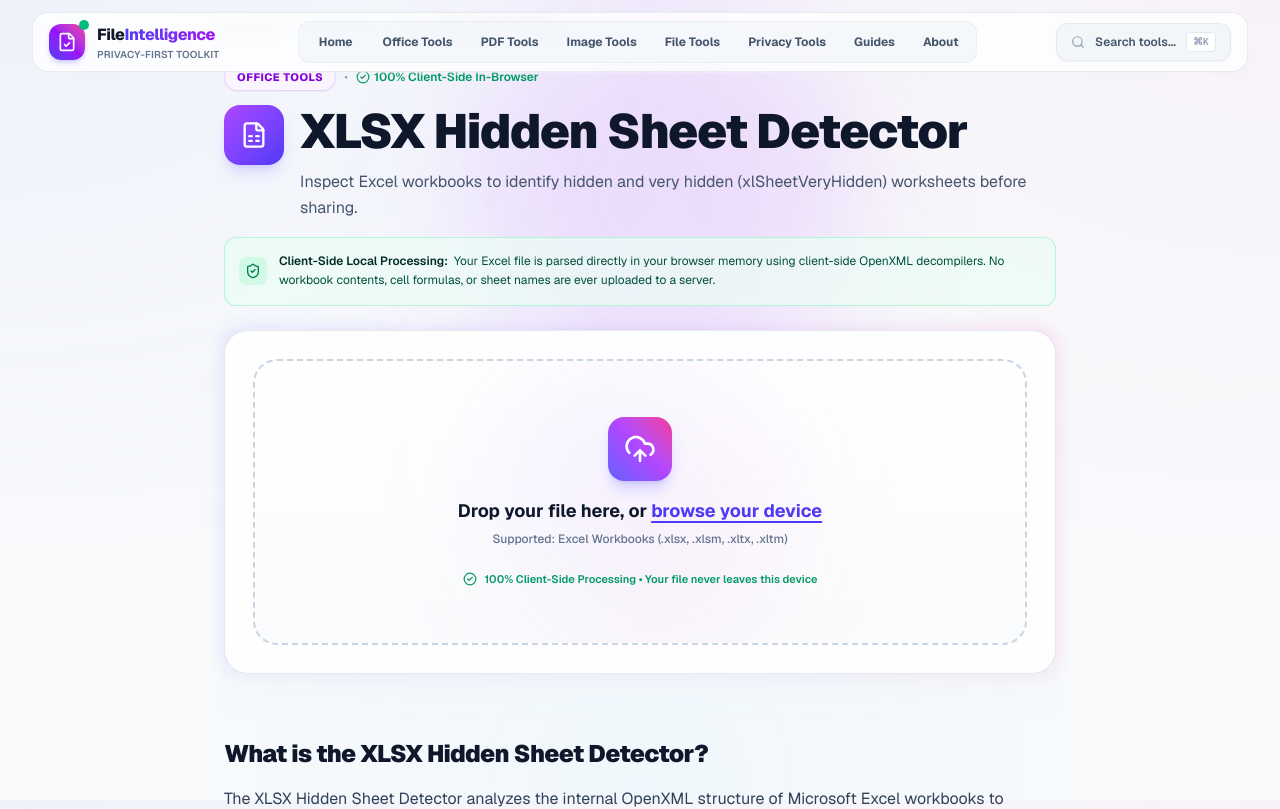
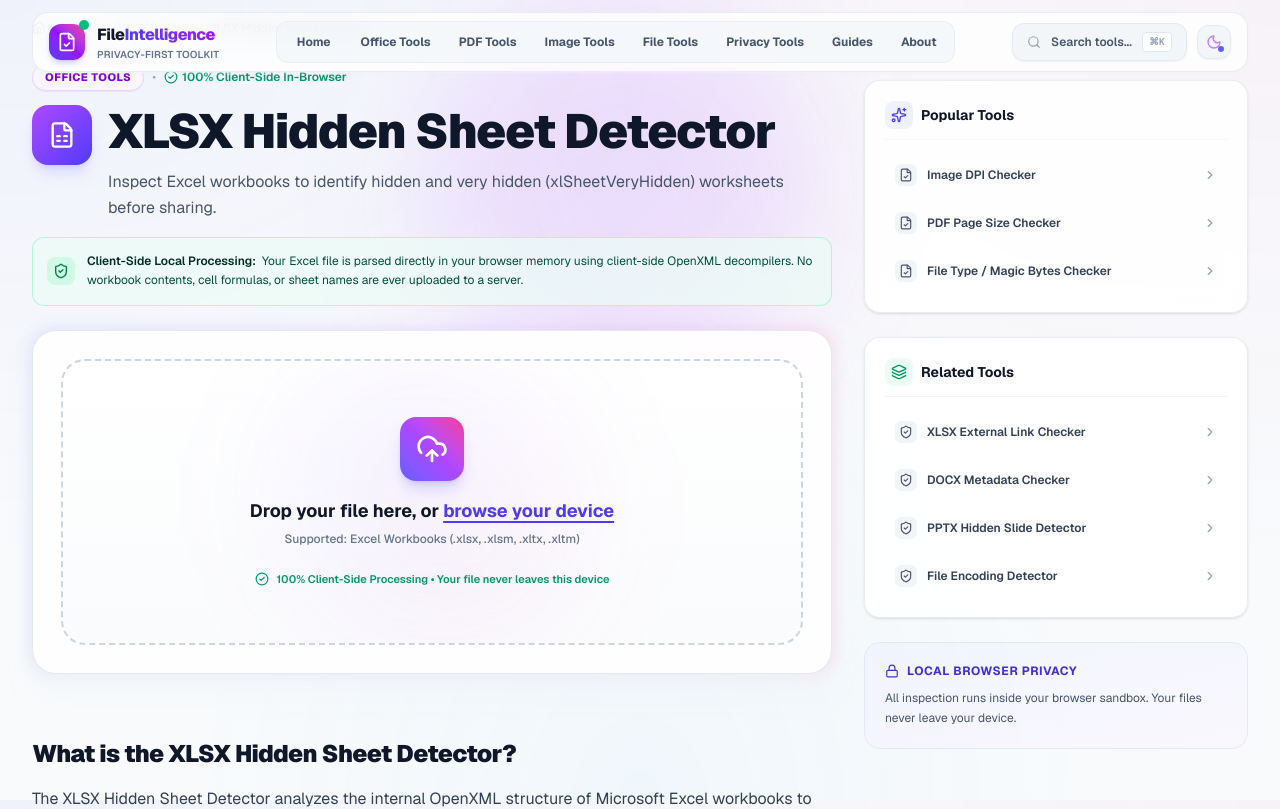
Before and after one commit to kadirlaskar012/Tools_Website, a Next.js app: page /tools/xlsx-hidden-sheet-detector in a window 1280 px wide. Shown: the top 809 px of the page. Built offline with nearby package versions, Linux system fonts and the light colour scheme; no server answers.

Commit message:
feat(ui): implement desktop 2-column sidebar, mobile responsive layout, auto time-based theme system, and theme toggle

```diff
--- a/src/app/layout.tsx
+++ b/src/app/layout.tsx
@@ -100,9 +100,17 @@
   return (
     <html
       lang="en"
+      suppressHydrationWarning
       className={`${geistSans.variable} ${geistMono.variable} h-full antialiased`}
     >
-      <body className="min-h-full flex flex-col bg-white text-slate-900 dark:bg-slate-950 dark:text-slate-100 font-sans selection:bg-indigo-500 selection:text-white">
+      <head>
+        <script
+          dangerouslySetInnerHTML={{
+            __html: `(function(){try{var pref=localStorage.getItem('fi_theme')||'auto';var isDark=false;if(pref==='dark'){isDark=true;}else if(pref==='light'){isDark=false;}else{var h=new Date().getHours();isDark=(h>=18||h<6);}if(isDark){document.documentElement.classList.add('dark');document.documentElement.setAttribute('data-theme','dark');}else{document.documentElement.classList.remove('dark');document.documentElement.setAttribute('data-theme','light');}}catch(e){}})();`,
+          }}
+        />
+      </head>
+      <body className="min-h-full flex flex-col bg-white text-slate-900 dark:bg-slate-950 dark:text-slate-100 font-sans selection:bg-indigo-500 selection:text-white transition-colors duration-150">
         <WebsiteOrganizationSchema />
         <Header />
         <main className="flex-1 w-full">{children}</main>
--- a/src/components/layout/Header.tsx
+++ b/src/components/layout/Header.tsx
@@ -7,6 +7,7 @@
 import { CATEGORY_LIST } from '@/lib/categories-registry';
 import { CommandSearch } from './CommandSearch';
 import { MobileNav } from './MobileNav';
+import { ThemeToggle } from './ThemeToggle';
 
 export function Header() {
   const [isSearchOpen, setIsSearchOpen] = useState(false);
@@ -116,6 +117,9 @@
                 </kbd>
               </button>
 
+              {/* Theme Toggle (Auto Day/Night, Light, Dark) */}
+              <ThemeToggle />
+
               <button
                 onClick={() => setIsMobileMenuOpen(true)}
                 aria-label="Open Navigation Menu"
--- /dev/null
+++ b/src/components/layout/ThemeToggle.tsx
@@ -0,0 +1,110 @@
+'use client';
+
+import React, { useState, useEffect } from 'react';
+import { Sun, Moon, Clock } from 'lucide-react';
+
+export type ThemeMode = 'auto' | 'light' | 'dark';
+
+export function ThemeToggle() {
+  const [mode, setMode] = useState<ThemeMode>('auto');
+  const [isDarkEffective, setIsDarkEffective] = useState<boolean>(false);
+  const [mounted, setMounted] = useState(false);
+
+  // Apply theme to document
+  const applyTheme = (targetMode: ThemeMode) => {
+    let shouldBeDark = false;
+
+    if (targetMode === 'dark') {
+      shouldBeDark = true;
+    } else if (targetMode === 'light') {
+      shouldBeDark = false;
+    } else {
+      // Auto: 06:00 to 17:59 is light, 18:00 to 05:59 is dark
+      const hours = new Date().getHours();
+      shouldBeDark = hours >= 18 || hours < 6;
+    }
+
+    if (shouldBeDark) {
+      document.documentElement.classList.add('dark');
+      document.documentElement.setAttribute('data-theme', 'dark');
+    } else {
+      document.documentElement.classList.remove('dark');
+      document.documentElement.setAttribute('data-theme', 'light');
+    }
+
+    setIsDarkEffective(shouldBeDark);
+  };
+
+  useEffect(() => {
+    setMounted(true);
+    const saved = (localStorage.getItem('fi_theme') as ThemeMode) || 'auto';
+    setMode(saved);
+    applyTheme(saved);
+
+    // If auto, periodically re-check every minute for time shifts
+    const interval = setInterval(() => {
+      const currentPref = (localStorage.getItem('fi_theme') as ThemeMode) || 'auto';
+      if (currentPref === 'auto') {
+        applyTheme('auto');
+      }
+    }, 60000);
+
+    return () => clearInterval(interval);
+  }, []);
+
+  const handleCycleTheme = () => {
+    let nextMode: ThemeMode = 'light';
+    if (mode === 'auto') {
+      // If currently auto, switch to explicit opposite or light
+      nextMode = isDarkEffective ? 'light' : 'dark';
+    } else if (mode === 'light') {
+      nextMode = 'dark';
+    } else if (mode === 'dark') {
+      nextMode = 'auto';
+    }
+
+    setMode(nextMode);
+    localStorage.setItem('fi_theme', nextMode);
+    applyTheme(nextMode);
+  };
+
+  if (!mounted) {
+    return (
+      <div className="w-8 h-8 rounded-xl bg-slate-100 dark:bg-slate-800/80 border border-slate-200/80 dark:border-slate-700/80 animate-pulse" />
+    );
+  }
+
+  const getLabel = () => {
+    if (mode === 'auto') {
+      return `Theme: Auto (${isDarkEffective ? 'Night' : 'Day'})`;
+    }
+    return `Theme: ${mode === 'dark' ? 'Dark' : 'Light'}`;
+  };
+
+  return (
+    <button
+      type="button"
+      onClick={handleCycleTheme}
+      title={`${getLabel()} - Click to cycle (Light / Dark / Auto)`}
+      aria-label={`${getLabel()} - Click to switch theme`}
+      className="relative flex items-center justify-center w-8 h-8 sm:w-8.5 sm:h-8.5 rounded-xl bg-slate-100/90 dark:bg-slate-800/80 hover:bg-indigo-50 dark:hover:bg-indigo-950/40 text-slate-700 dark:text-slate-200 border border-slate-200/80 dark:border-slate-700/80 hover:border-indigo-300 dark:hover:border-indigo-700/80 transition-all duration-200 shadow-xs focus:outline-hidden focus:ring-2 focus:ring-indigo-500 flex-shrink-0"
+    >
+      {mode === 'auto' ? (
+        <div className="relative flex items-center justify-center">
+          {isDarkEffective ? (
+            <Moon className="w-4 h-4 text-purple-400 animate-in fade-in zoom-in-75 duration-200" />
+          ) : (
+            <Sun className="w-4 h-4 text-amber-500 animate-in fade-in zoom-in-75 duration-200" />
+          )}
+          <span className="absolute -bottom-1 -right-1 flex h-2 w-2">
+            <span className="relative inline-flex rounded-full h-1.5 w-1.5 bg-indigo-500"></span>
+          </span>
+        </div>
+      ) : mode === 'dark' ? (
+        <Moon className="w-4 h-4 text-indigo-400 animate-in fade-in zoom-in-75 duration-200" />
+      ) : (
+        <Sun className="w-4 h-4 text-amber-500 animate-in fade-in zoom-in-75 duration-200" />
+      )}
+    </button>
+  );
+}
--- a/src/components/tools/ToolPageLayout.tsx
+++ b/src/components/tools/ToolPageLayout.tsx
@@ -23,9 +23,12 @@
   FileBox,
   HelpCircle,
   Table,
+  Lock,
+  ChevronRight,
 } from 'lucide-react';
 import { ToolDefinition, AnalysisResult } from '@/lib/types';
 import { CATEGORIES } from '@/lib/categories-registry';
+import { POPULAR_TOOLS, getRelatedTools } from '@/lib/tools-registry';
 import { Breadcrumbs } from '@/components/ui/Breadcrumbs';
 import { PrivacyNotice } from './PrivacyNotice';
 import { FileDropzone } from './FileDropzone';
@@ -117,18 +120,23 @@
   };
 
   const theme = getCategoryTheme(tool.category);
+  const popularTools = POPULAR_TOOLS.filter((t) => t.id !== tool.id).slice(0, 5);
+  const relatedTools = getRelatedTools(tool.id).slice(0, 5);
 
   return (
     <div className="w-full relative overflow-hidden">
       {/* Background ambient lighting */}
-      <div className="absolute top-0 left-1/2 -translate-x-1/2 w-full max-w-5xl h-[450px] pointer-events-none -z-10">
+      <div className="absolute top-0 left-1/2 -translate-x-1/2 w-full max-w-7xl h-[450px] pointer-events-none -z-10">
         <div className={`absolute top-0 left-1/3 w-96 h-96 ${theme.bgOrb} rounded-full blur-3xl`}></div>
       </div>
 
       {/* Schema.org WebApplication Structured Data */}
       <WebApplicationSchema tool={tool} />
 
-      <div className="max-w-4xl mx-auto px-4 sm:px-6 lg:px-8 pt-3 pb-12 sm:pt-4 sm:pb-16">
+      <div className="max-w-7xl mx-auto px-4 sm:px-6 lg:px-8 pt-3 pb-12 sm:pt-4 sm:pb-16">
+        <div className="grid grid-cols-1 lg:grid-cols-12 gap-8 items-start">
+          {/* Main Left Content Area (col-span-8) */}
+          <main className="lg:col-span-8 w-full min-w-0">
             {/* Breadcrumbs */}
             <Breadcrumbs
               items={[
@@ -548,14 +556,96 @@
           {/* 9. FAQs (Interactive Accordion) */}
           <ToolFAQ faqs={tool.faqs} />
 
-          <hr className="border-slate-200/80 dark:border-slate-800" />
-
-          {/* 10. Related Tools */}
+          {/* 10. Mobile-Visible Related Tools */}
+          <div className="lg:hidden">
+            <hr className="border-slate-200/80 dark:border-slate-800 my-8" />
             <RelatedTools
               toolId={tool.id}
               categorySlug={category.slug}
               categoryName={category.name}
             />
+          </div>
+        </div>
+      </main>
+
+      {/* RIGHT COLUMN: Desktop Sidebar (col-span-4 hidden lg:block) */}
+      <aside className="hidden lg:block lg:col-span-4 sticky top-20 space-y-6">
+        {/* Popular Tools Card */}
+        <div className="p-5 rounded-2xl bg-white/90 dark:bg-slate-900/90 backdrop-blur-md border border-slate-200/80 dark:border-slate-800 shadow-sm space-y-3.5">
+          <div className="flex items-center gap-2 pb-2.5 border-b border-slate-100 dark:border-slate-800">
+            <div className="p-1.5 rounded-lg bg-indigo-50 dark:bg-indigo-950/60 text-indigo-600 dark:text-indigo-400">
+              <Sparkles className="w-4 h-4" />
+            </div>
+            <h3 className="text-sm font-bold text-slate-900 dark:text-slate-100">
+              Popular Tools
+            </h3>
+          </div>
+          <div className="space-y-1.5">
+            {popularTools.map((pt) => (
+              <Link
+                key={pt.id}
+                href={`/tools/${pt.slug}`}
+                className="group flex items-center justify-between p-2.5 rounded-xl hover:bg-slate-100/80 dark:hover:bg-slate-800/60 transition"
+              >
+                <div className="flex items-center gap-2.5 min-w-0">
+                  <div className="p-1 rounded-md bg-slate-100 dark:bg-slate-800 text-slate-600 dark:text-slate-300 group-hover:text-indigo-600 dark:group-hover:text-indigo-400 transition flex-shrink-0">
+                    <FileCheck className="w-3.5 h-3.5" />
+                  </div>
+                  <span className="text-xs font-semibold text-slate-700 dark:text-slate-300 group-hover:text-indigo-600 dark:group-hover:text-indigo-400 transition truncate">
+                    {pt.title}
+                  </span>
+                </div>
+                <ChevronRight className="w-3.5 h-3.5 text-slate-400 group-hover:text-indigo-600 group-hover:translate-x-0.5 transition-transform flex-shrink-0" />
+              </Link>
+            ))}
+          </div>
+        </div>
+
+        {/* Related Tools Card */}
+        <div className="p-5 rounded-2xl bg-white/90 dark:bg-slate-900/90 backdrop-blur-md border border-slate-200/80 dark:border-slate-800 shadow-sm space-y-3.5">
+          <div className="flex items-center gap-2 pb-2.5 border-b border-slate-100 dark:border-slate-800">
+            <div className="p-1.5 rounded-lg bg-emerald-50 dark:bg-emerald-950/60 text-emerald-600 dark:text-emerald-400">
+              <Layers className="w-4 h-4" />
+            </div>
+            <h3 className="text-sm font-bold text-slate-900 dark:text-slate-100">
+              Related Tools
+            </h3>
+          </div>
+          <div className="space-y-1.5">
+            {relatedTools.map((rt) => (
+              <Link
+                key={rt.id}
+                href={`/tools/${rt.slug}`}
+                className="group flex items-center justify-between p-2.5 rounded-xl hover:bg-slate-100/80 dark:hover:bg-slate-800/60 transition"
+              >
+                <div className="flex items-center gap-2.5 min-w-0">
+                  <div className="p-1 rounded-md bg-slate-100 dark:bg-slate-800 text-slate-600 dark:text-slate-300 group-hover:text-emerald-600 dark:group-hover:text-emerald-400 transition flex-shrink-0">
+                    <ShieldCheck className="w-3.5 h-3.5" />
+                  </div>
+                  <span className="text-xs font-semibold text-slate-700 dark:text-slate-300 group-hover:text-emerald-600 dark:group-hover:text-emerald-400 transition truncate">
+                    {rt.title}
+                  </span>
+                </div>
+                <ChevronRight className="w-3.5 h-3.5 text-slate-400 group-hover:text-emerald-600 group-hover:translate-x-0.5 transition-transform flex-shrink-0" />
+              </Link>
+            ))}
+          </div>
+        </div>
+
+        {/* Client-Side Privacy Card */}
+        <div className="p-5 rounded-2xl bg-gradient-to-br from-indigo-50/70 to-purple-50/70 dark:from-indigo-950/30 dark:to-purple-950/30 border border-indigo-100 dark:border-indigo-900/60 space-y-2.5">
+          <div className="flex items-center gap-2 text-indigo-700 dark:text-indigo-300 text-xs font-bold uppercase tracking-wider">
+            <Lock className="w-3.5 h-3.5" />
+            <span>Local Browser Privacy</span>
+          </div>
+          <p className="text-xs text-slate-600 dark:text-slate-300 leading-relaxed">
+            All inspection runs inside your browser sandbox. Your files never leave your device.
+          </p>
+        </div>
+
+        {/* Sidebar Ad Slot */}
+        <AdSlot slotId={`tool-${tool.id}-sidebar`} format="rectangle" />
+      </aside>
     </div>
   </div>
 
```
Lines whose indentation alone changed are shown as unchanged.
